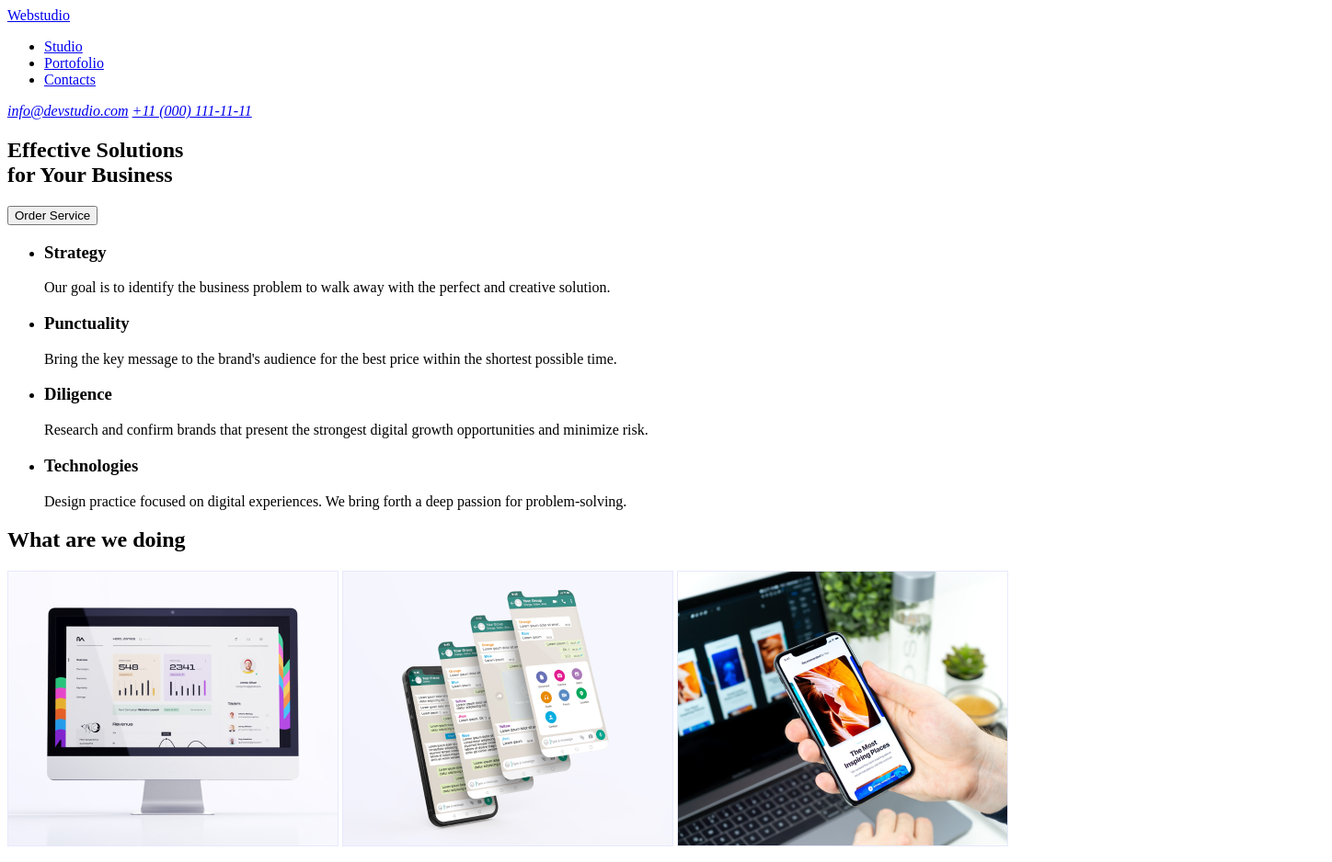
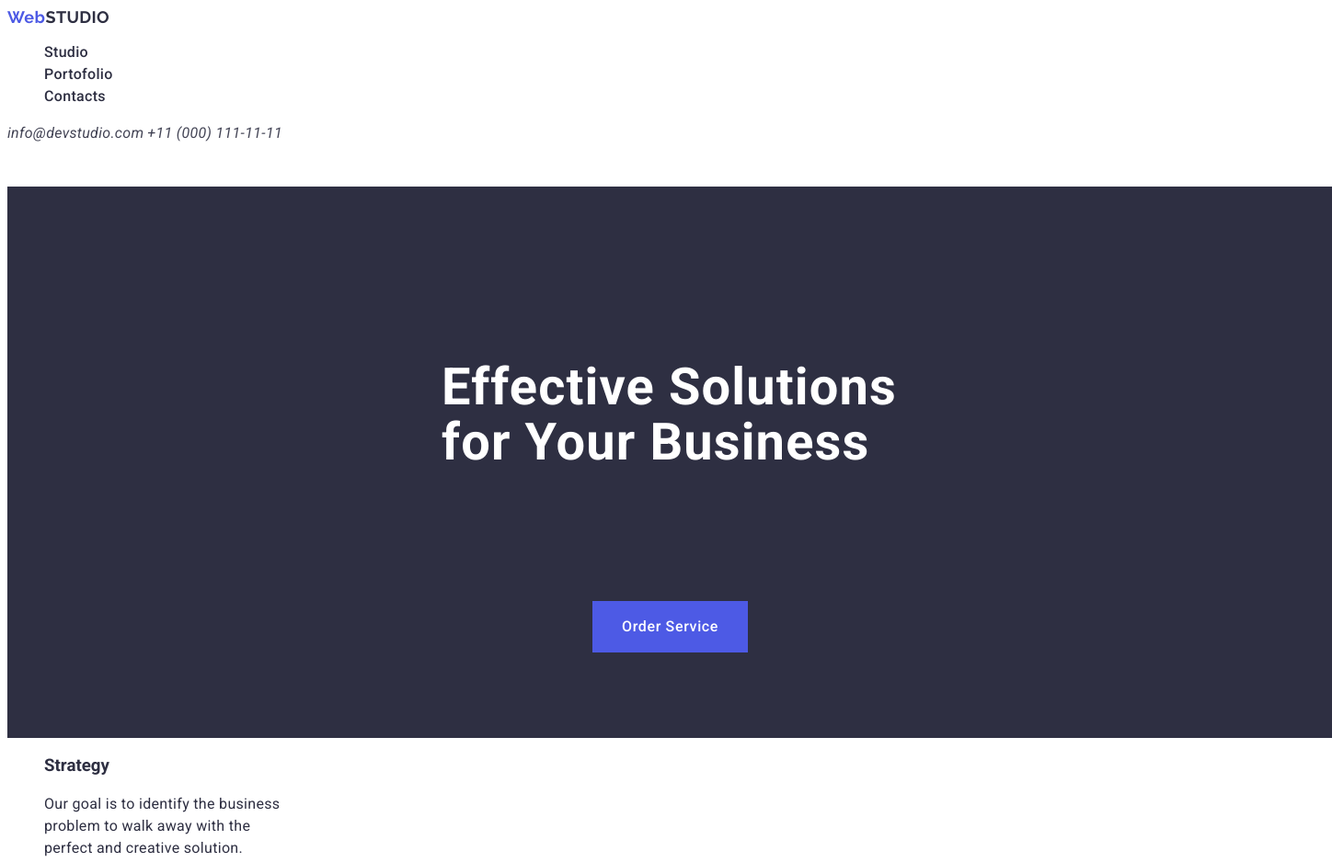
Before and after one commit to AndraTodor/goit-markup-hw-02, a plain HTML site: page studio.html in a window 1280 px wide. Shown: the top 938 px of the page at 92% size, 1448 px wide, since content can reach past the window. Drawn offline with Linux system fonts and the light colour scheme.

Commit message:
Stilizare Studio
CSS pt prima pagina

```diff
--- a/css/portofolio.css
+++ b/css/portofolio.css
@@ -0,0 +1,3 @@
+li {
+    list-style-type: none;
+}
--- a/css/studio.css
+++ b/css/studio.css
@@ -1,3 +1,140 @@
-li {
+:root{
+    --brand-color:#2E2F42;
+}
+body {
+    font-family: "Roboto", sans-serif;
+}
+
+.logo::after {
+    content: "STUDIO";
+    color: var(--brand-color);
+    font-family: 'Raleway';
+    font-size: 18px;
+    font-weight: 800;
+    line-height: 21px;
+    letter-spacing: 0.03em;
+    text-align: left;
+    letter-spacing: 0.02em;
+}
+ .logo {
+    color: #4D5AE5;
+    font-family: 'Raleway';
+    font-size: 18px;
+    font-weight: 800;
+    line-height: 21px;
+    letter-spacing: 0.03em;
+    text-align: left;
+ }
+ul {
     list-style-type: none;
 }
+a {
+    text-decoration: none;
+}
+.main-nav a {
+    font-size: 16px;
+    font-weight: 500;
+    line-height: 24px;
+    letter-spacing: 0.02em;
+    text-align: left;
+    color:#2E2F42;
+    cursor: pointer;
+}
+a:hover {
+    color: #404BBF;
+    cursor: pointer;
+}
+address a{
+
+    font-size: 16px;
+    font-weight: 400;
+    line-height: 24px;
+    letter-spacing: 0.02em;
+    text-align: left;
+    cursor: pointer;
+    color:#434455;
+}
+.hero-section {
+    background-color: var(--brand-color);
+    width: 1440px;
+    height: 600px;
+}
+.hero-section .hero-title{
+    color: #FFFFFF;
+    font-size: 56px;
+    font-weight: 700;
+    line-height: 60px;
+    letter-spacing: 0.02em;
+    padding-top: 188px;
+    padding-bottom: 48px;
+    padding-left: 472px;
+    padding-right: 472px;
+}
+.hero-section .hero-button {
+    font-size: 16px;
+    font-weight: 500;
+    line-height: 24px;
+    letter-spacing: 0.04em;
+    text-align: left;
+    background-color: #4D5AE5;
+    color: #FFFFFF;
+    border: none;
+    padding-left: 32px;
+    padding-right: 32px;
+    padding-top: 16px;
+    padding-bottom: 16px;
+    margin-top: 48px;
+    margin-bottom: 188px;
+    margin-left: 636px;
+    margin-right: 634px;
+    cursor: pointer;
+    font-family: "Roboto";
+}
+.hero-button:hover{
+    background-color: #404BBF;
+}
+.four-list {
+    color: var(--brand-color);
+}
+ul > h3{
+    font-size: 20px;
+}
+li > p{
+    font-size: 16px;
+    font-weight: 400;
+    line-height: 24px;
+    letter-spacing: 0.02em;
+    text-align: left;
+}
+.logo-bottom::after{
+    content: "STUDIO";
+    color: #F4F4FD;
+    font-family: 'Raleway';
+    font-size: 18px;
+    font-weight: 800;
+    line-height: 21px;
+    letter-spacing: 0.03em;
+    text-align: left;
+    letter-spacing: 0.02em;
+}
+h2 {
+    font-size: 36px;
+    font-weight: 700;
+    line-height: 40px;
+    letter-spacing: 0.02em;
+    text-align: center;
+}
+.footer-section{
+    background-color: var(--brand-color);
+    width: 1440px;
+    height: 312px;
+}
+.footer-section p{
+    color: #F4F4FD;
+    font-family: Roboto;
+    font-size: 16px;
+    font-weight: 400;
+    line-height: 24px;
+    letter-spacing: 0.02em;
+    text-align: left;
+}
--- a/studio.html
+++ b/studio.html
@@ -4,11 +4,18 @@
     <meta charset="UTF-8" />
     <meta name="viewport" content="width=device-width, initial-scale=1.0" />
     <title>WebStudio</title>
+    <link rel="preconnect" href="https://fonts.googleapis.com" />
+    <link rel="preconnect" href="https://fonts.gstatic.com" crossorigin />
+    <link
+      href="https://fonts.googleapis.com/css2?family=Raleway:wght@700&family=Roboto:ital,wght@0,100;0,300;0,400;0,500;0,700;0,900;1,100;1,300;1,400;1,500;1,700;1,900&display=swap"
+      rel="stylesheet"
+    />
+    <link rel="stylesheet" href="/css/studio.css" />
   </head>
   <body>
     <header>
-      <a href="studio.html">Webstudio</a>
-      <nav>
+      <a href="studio.html" class="logo">Web</a>
+      <nav class="main-nav">
         <ul>
           <li>
             <a href="studio.html">Studio</a>
@@ -30,42 +37,46 @@
     </header>
     <main>
       <!-- Hero Section -->
-      <section>
-        <h1>
+      <section class="hero-section">
+        <h1 class="hero-title">
           Effective Solutions<br />
           for Your Business
         </h1>
-        <button type="button">Order Service</button>
+        <button type="button" class="hero-button">Order Service</button>
       </section>
       <!-- Strong points section -->
-      <section>
+      <section class="four-list">
         <ul>
           <li>
             <h3>Strategy</h3>
             <p>
-              Our goal is to identify the business problem to walk away with the
+              Our goal is to identify the business<br />
+              problem to walk away with the<br />
               perfect and creative solution.
             </p>
           </li>
           <li>
             <h3>Punctuality</h3>
             <p>
-              Bring the key message to the brand's audience for the best price
+              Bring the key message to the<br />
+              brand's audience for the best price<br />
               within the shortest possible time.
             </p>
           </li>
           <li>
             <h3>Diligence</h3>
             <p>
-              Research and confirm brands that present the strongest digital
-              growth opportunities and minimize risk.
+              Research and confirm brands that<br />
+              present the strongest digital growth<br />
+              opportunities and minimize risk.
             </p>
           </li>
           <li>
             <h3>Technologies</h3>
             <p>
-              Design practice focused on digital experiences. We bring forth a
-              deep passion for problem-solving.
+              Design practice focused on digital<br />
+              experiences. We bring forth a deep<br />
+              passion for problem-solving.
             </p>
           </li>
         </ul>
@@ -111,8 +122,8 @@
         />
       </section>
     </main>
-    <footer>
-      <a href="index.html">Webstudio</a>
+    <footer class="footer-section">
+      <a href="studio.html" class="logo-bottom">Web</a>
       <p>
         Increase the flow of customers and<br />sales for your business with
         digital<br />
```
Also changed, not shown: portofolio.html (+2 -2 lines).
